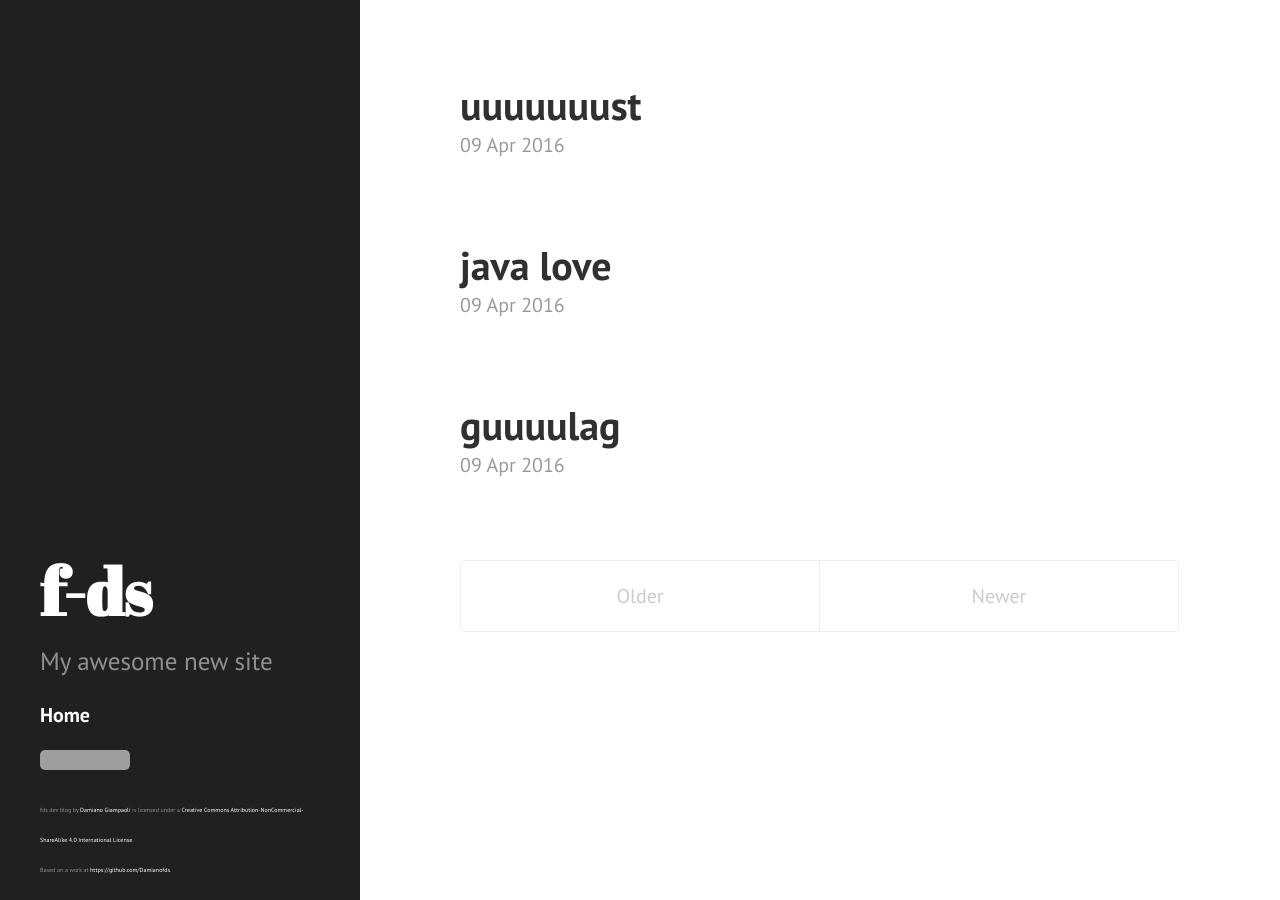
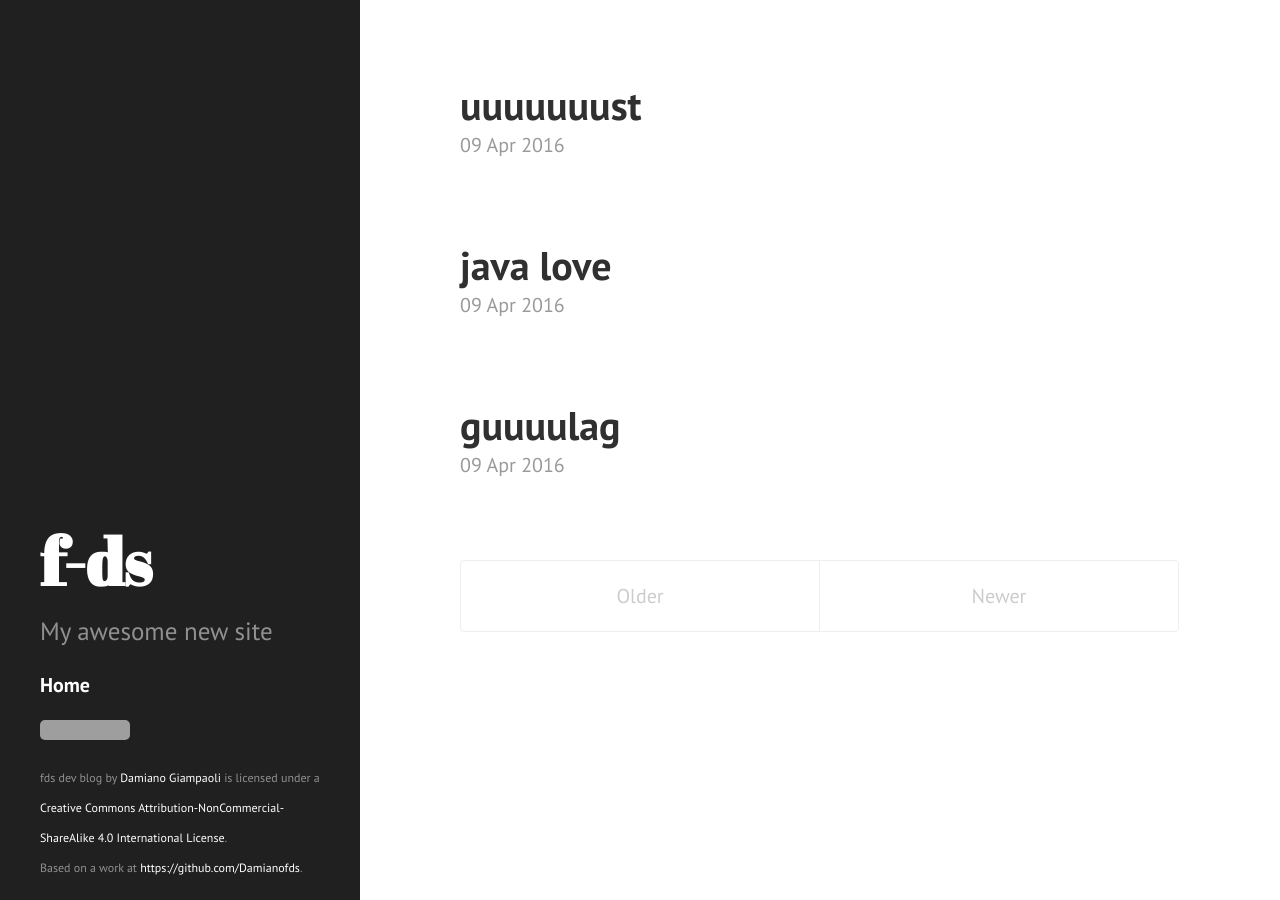
Before and after one commit to f-ds/f-ds.github.io, a Jekyll site: the page built from index.html, in a window 1280 px wide. Built offline with Jekyll 4.4.1, drawn with Linux system fonts in a browser that asks for light colours; the list of posts is cut into pages by our own code; grey boxes are pictures that could not be loaded.

Commit message:
Update custom.css

```diff
--- a/public/css/custom.css
+++ b/public/css/custom.css
@@ -1,3 +1,3 @@
 .license{
-  font-size:30%;
+  font-size:60%;
 }
```
